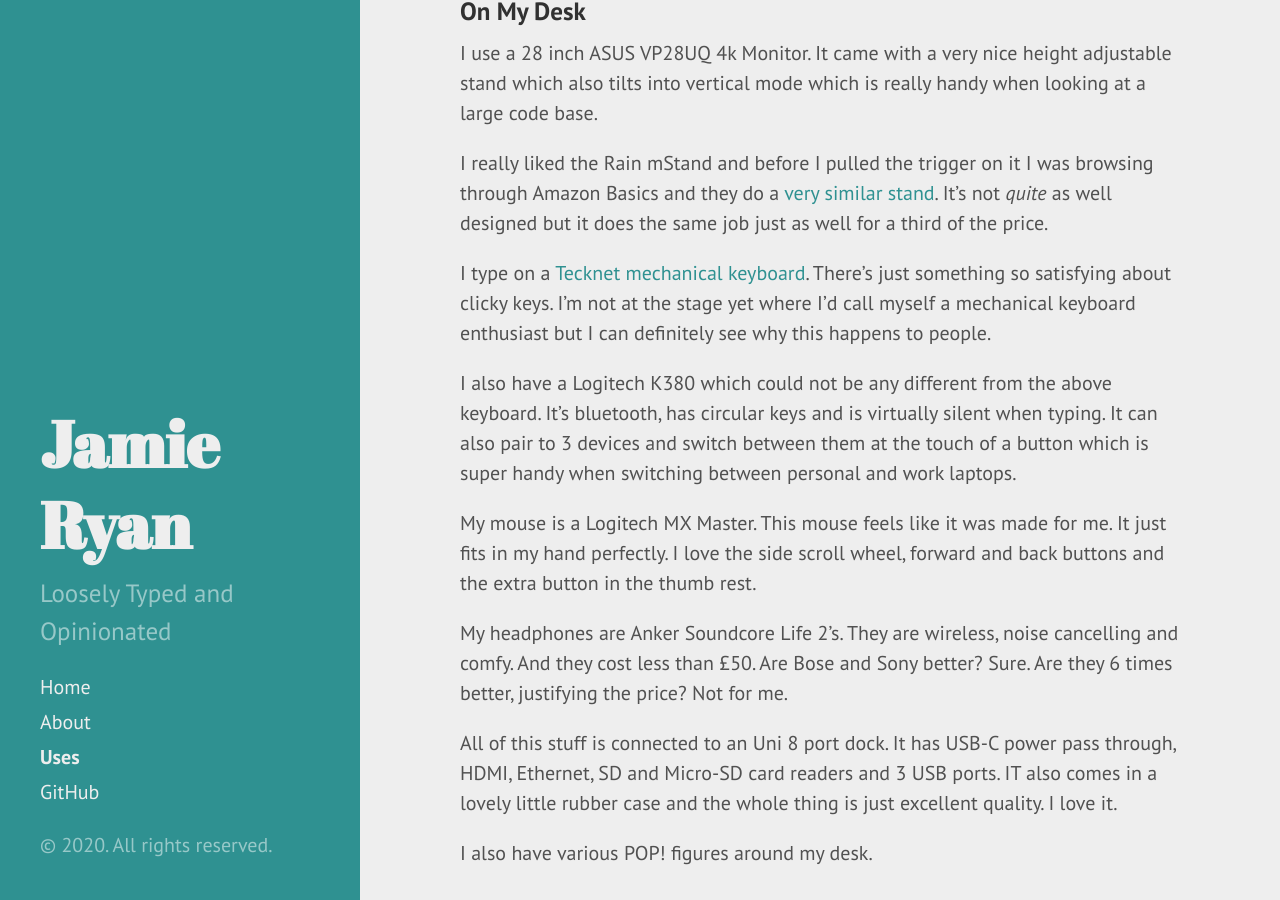
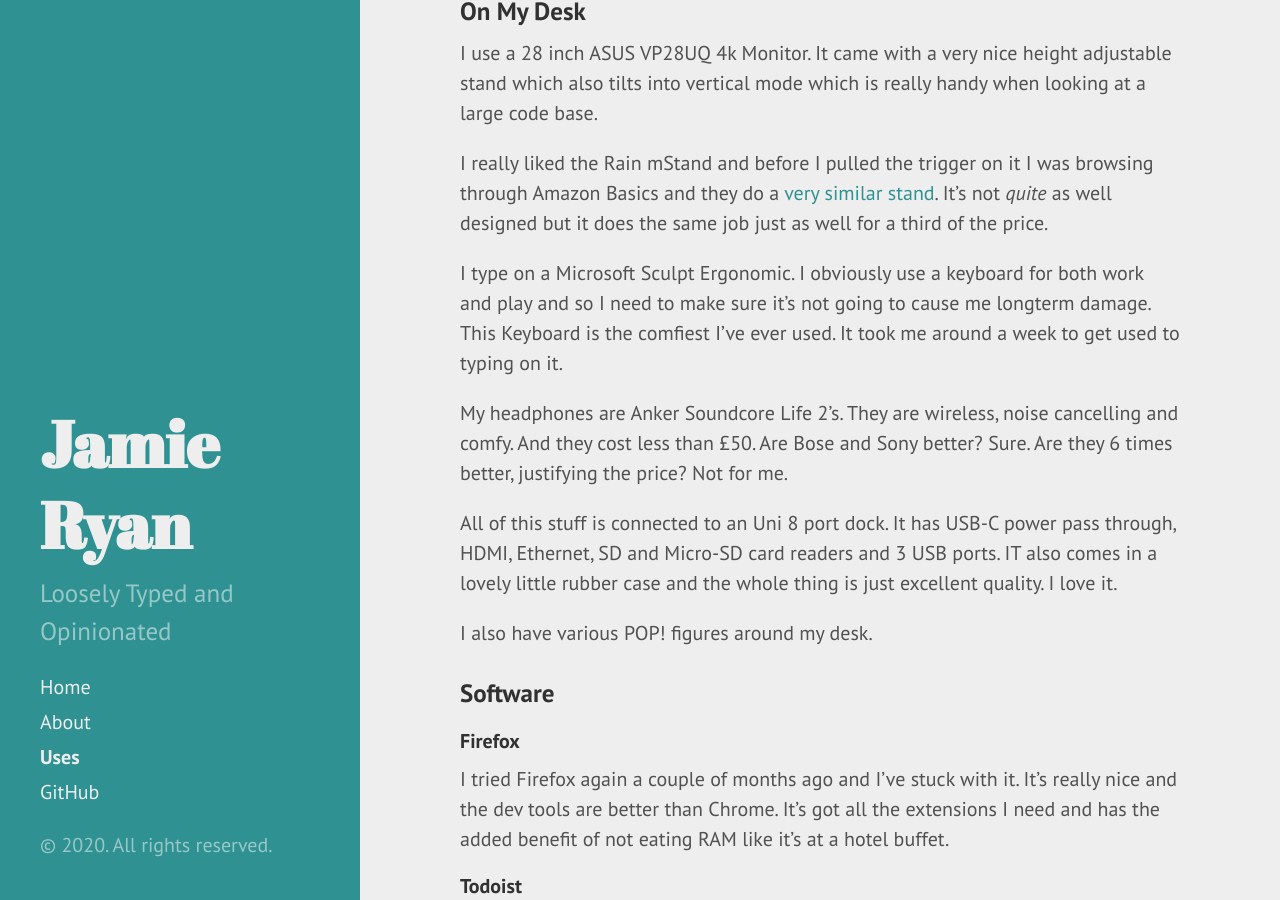
Before and after one commit to MrJamieRyan/mrjamieryan.github.io, a Jekyll site: the page built from uses.md, in a window 1280 px wide and 900 px high, scrolled down 375 px. Built offline with Jekyll 4.4.1, drawn with Linux system fonts in a browser that asks for light colours.

Commit message:
Update from Forestry.io Jamie Ryan updated uses.md

```diff
--- a/uses.md
+++ b/uses.md
@@ -15,11 +15,7 @@
 
 I really liked the Rain mStand and before I pulled the trigger on it I was browsing through Amazon Basics and they do a [very similar stand](https://www.amazon.co.uk/dp/B00WRDS0AU/ref=twister_B014HAMLEG?_encoding=UTF8&psc=1). It's not _quite_ as well designed but it does the same job just as well for a third of the price.
 
-I type on a [Tecknet mechanical keyboard](https://www.amazon.co.uk/TeckNet-Mechanical-Keyboard-Anti-ghosting-Aluminum/dp/B010IIKHBK/ref=sr_1_2?crid=2BXC2T3X6GB7&dchild=1&keywords=tecknet+keyboard&qid=1588105939&s=computers&sprefix=tecknet+%2Ccomputers%2C162&sr=1-2). There's just something so satisfying about clicky keys. I'm not at the stage yet where I'd call myself a mechanical keyboard enthusiast but I can definitely see why this happens to people.
-
-I also have a Logitech K380 which could not be any different from the above keyboard. It's bluetooth, has circular keys and is virtually silent when typing. It can also pair to 3 devices and switch between them at the touch of a button which is super handy when switching between personal and work laptops.
-
-My mouse is a Logitech MX Master. This mouse feels like it was made for me. It just fits in my hand perfectly. I love the side scroll wheel, forward and back buttons and the extra button in the thumb rest.
+I type on a Microsoft Sculpt Ergonomic. I obviously use a keyboard for both work and play and so I need to make sure it's not going to cause me longterm damage. This Keyboard is the comfiest I've ever used. It took me around a week to get used to typing on it.
 
 My headphones are Anker Soundcore Life 2's. They are wireless, noise cancelling and comfy. And they cost less than £50. Are Bose and Sony better? Sure. Are they 6 times better, justifying the price? Not for me.
 
```
